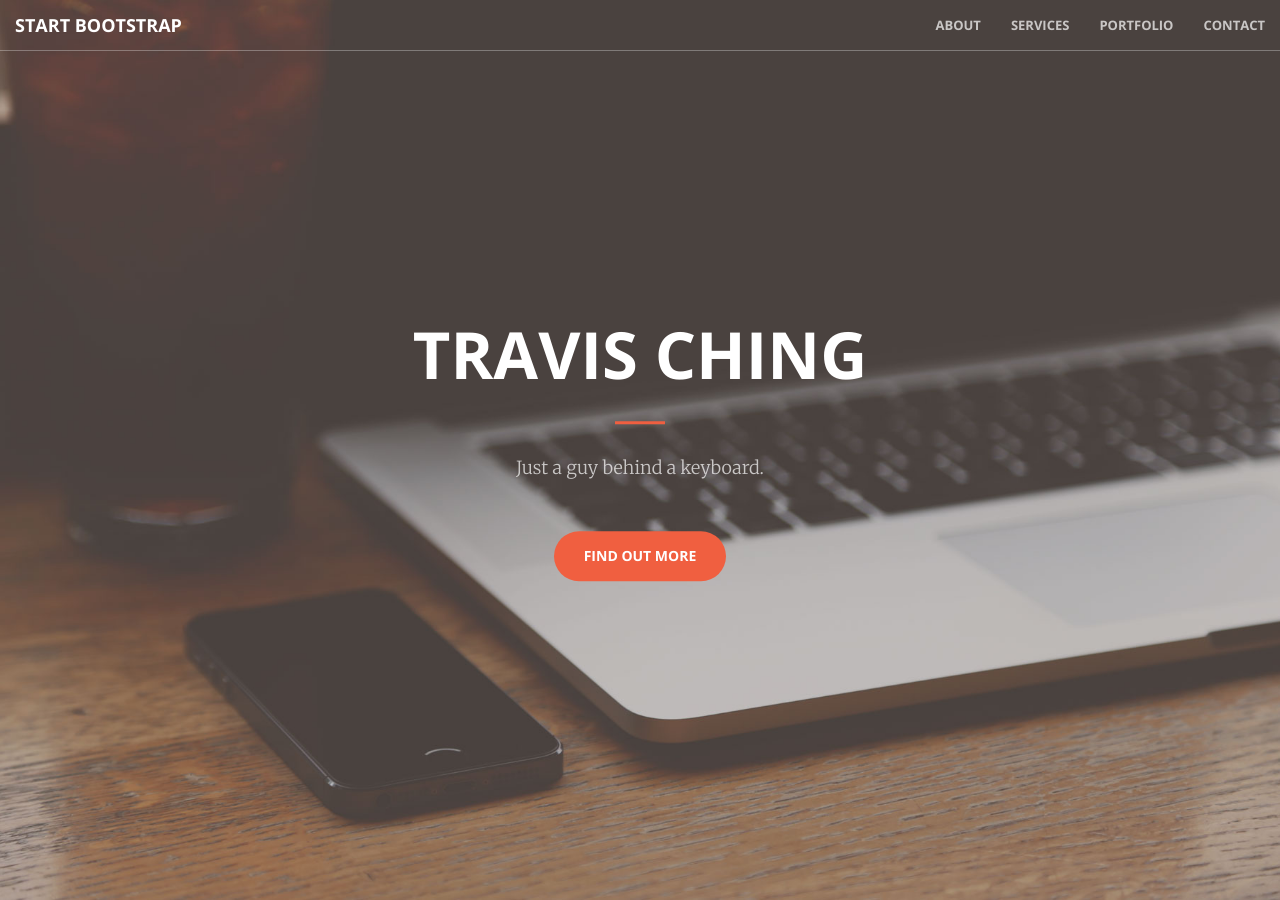
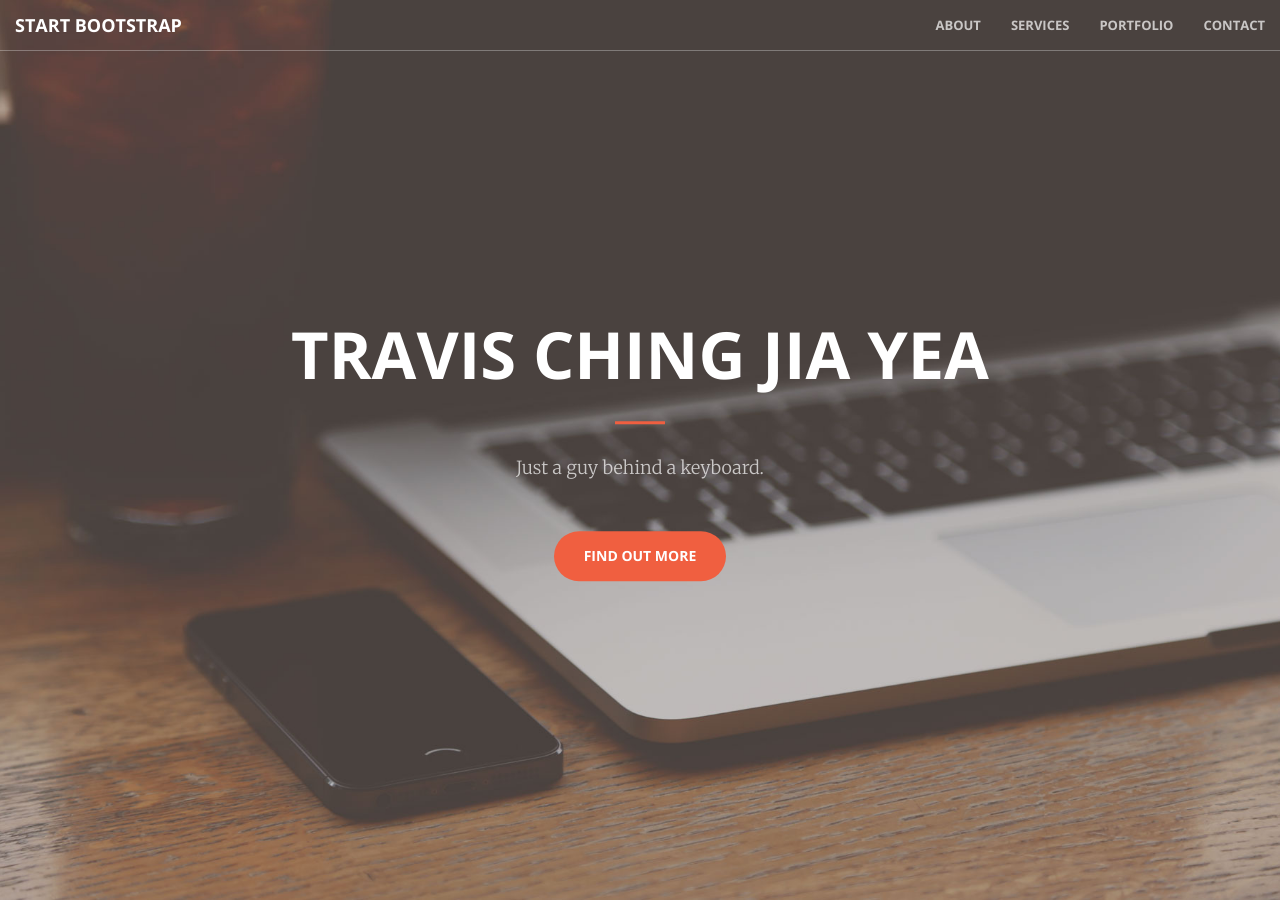
Before and after one commit to GilgameshTC/gilgameshtc.github.io-old, a Jekyll site: the page built from index.html, in a window 1280 px wide and 900 px high. Built offline with Jekyll 4.4.1, drawn with Linux system fonts in a browser that asks for light colours; some of the changed text lies outside the part shown.

Commit message:
Style Resume button

```diff
--- a/_includes/call-to-action.html
+++ b/_includes/call-to-action.html
@@ -4,9 +4,9 @@
             <div class="col-lg-8 col-lg-offset-2 text-center">
                 <h2 class="section-heading">About</h2>
                 <hr class="light">
-                <p class="text-faded">Year 2 Computer Science undergraduate of National University of Singapore under the ASEAN scholarship scheme, seeking a position in Software Engineering. Offering experience in Desktop Application, Android and iOS development. Loves to innovate solution and have conveyed this passion through academics, math competitions, side projects, and hacks.</p>
+                <p class="text-faded">Year 2 Computer Science undergraduate of National University of Singapore under the ASEAN scholarship scheme, seeking a position in Software Engineering. Offering experience in Desktop Application, Android and iOS development.</p>
                 <!-- <a href="#" class="btn btn-default btn-xl">Get Started!</a> -->
-                <a href ="resume.pdf">Resume</a>
+                <a href ="resume.pdf" class="btn btn-default btn-xl" target="_blank">Resume</a>
             </div>
         </div>
     </div>
--- a/_includes/header.html
+++ b/_includes/header.html
@@ -1,7 +1,7 @@
 <header>
     <div class="header-content">
         <div class="header-content-inner">
-            <h1>Travis Ching</h1>
+            <h1>Travis Ching Jia Yea</h1>
             <hr>
             <p>Just a guy behind a keyboard.</p>
             <a href="#about" class="btn btn-primary btn-xl page-scroll">Find Out More</a>
```
